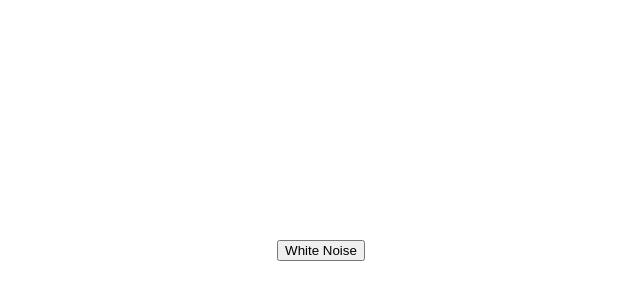
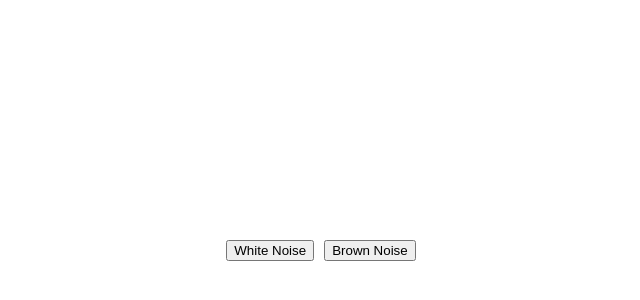
Before and after one commit to artem-p/Shhh, a React (Create React App) app: page / in a window 1280 px wide. Shown: the part 150-450 px from the top of the page, without its empty margins (319-959 px from the left). Built offline with nearby package versions, Linux system fonts and the light colour scheme.

Commit message:
brown noise button

```diff
--- a/src/Player.css
+++ b/src/Player.css
@@ -0,0 +1,3 @@
+.play-white {
+    margin-right: 10px;
+}
--- a/src/Player.js
+++ b/src/Player.js
@@ -7,7 +7,9 @@ function Player() {
 
     const togglePlay = () => handlePlay(!play);
 
-    const toggleWhiteClick = togglePlay;
+    const handleWhiteClick = togglePlay;
+
+    const handleBrownClick = () => {}
 
     const noiseDuration = 2;
 
@@ -54,7 +56,8 @@ function Player() {
 
     return (
         <div className="player">
-            <button className="play-white" onClick={toggleWhiteClick}>White Noise</button>
+            <button className="play-white" onClick={handleWhiteClick}>White Noise</button>
+            <button className="play-brown" onClick={handleBrownClick}>Brown Noise</button>
         </div>
     )
 }
```
